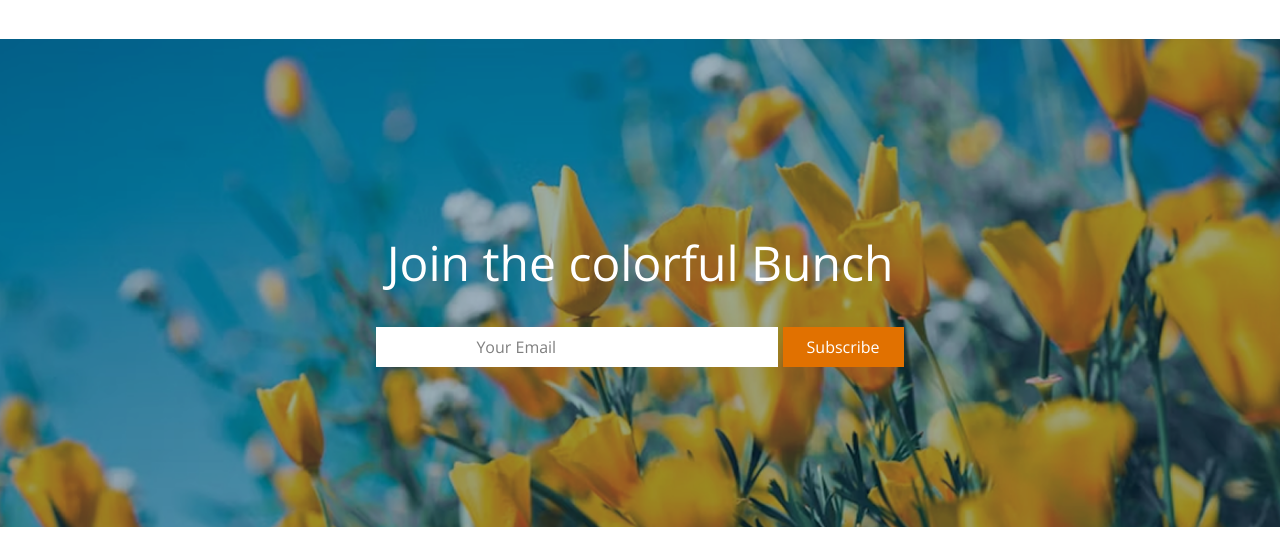
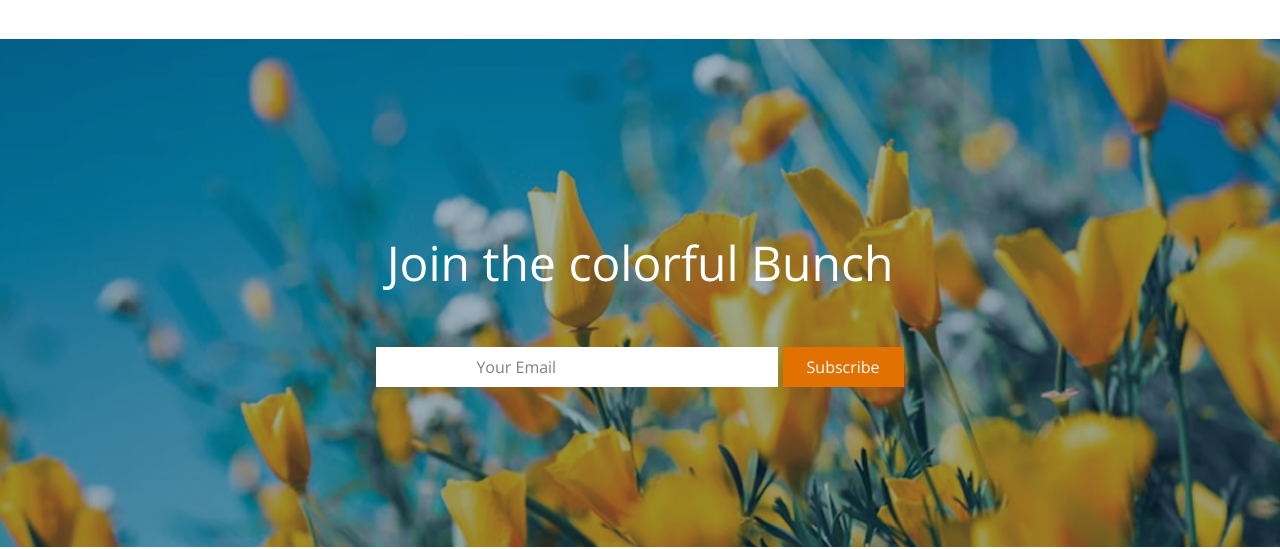
Before and after one commit to merazuli/flower-responsive-website, a plain HTML site: page index.html in a window 1280 px wide. Shown: the part 2974-3523 px from the top of the page. Drawn offline with nearby package versions, Linux system fonts and the light colour scheme.

Commit message:
added fix more problem

```diff
--- a/index.html
+++ b/index.html
@@ -194,7 +194,8 @@
                 <h2 class="text-5xl my-10">Join the colorful Bunch</h2>
                 <input class="px-8 py-2 md:px-15 md:py-2 lg:px-25 lg:py-2 bg-white text-black" type="email"
                     placeholder="Your Email" name="" id="">
-                <button class="px-6 py-2 bg-amber-600 text-white hover:bg-green-500" type="submit">Subscribe</button>
+                <button class="px-6 py-2 bg-amber-600 text-white hover:bg-green-500 mt-5"
+                    type="submit">Subscribe</button>
             </div>
         </section>
     </main>
```
